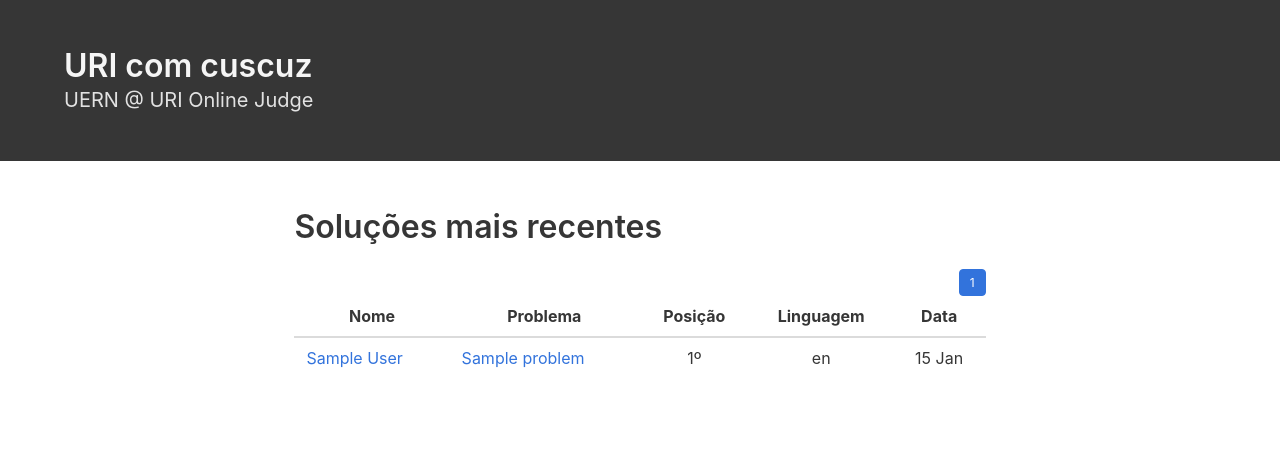
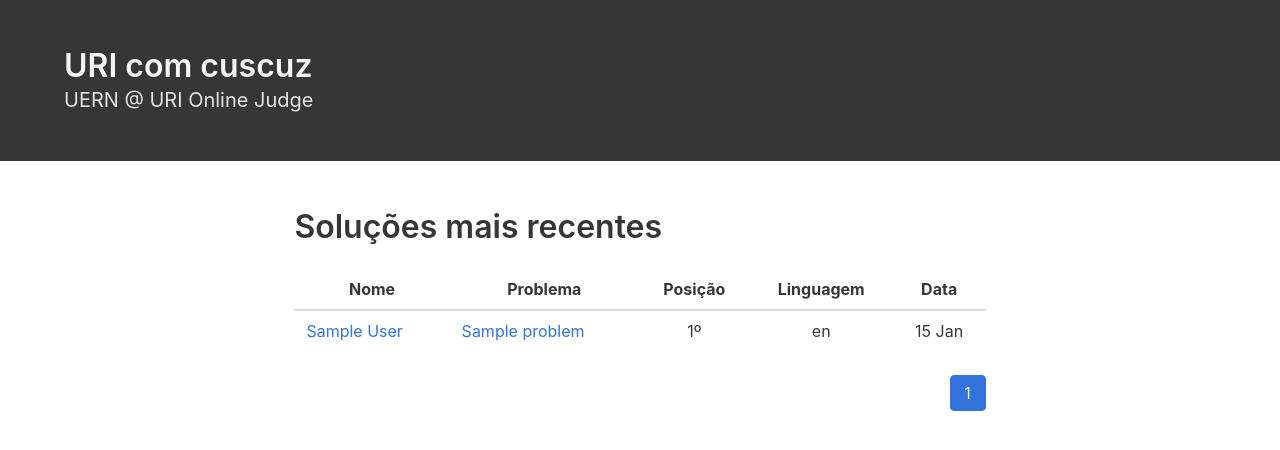
Before and after one commit to gacheiro/uri-com-cuscuz, a Flask app: page / in a window 1280 px wide. Shown: the top 450 px of the page. Run offline with Flask 2, Linux system fonts and the light colour scheme; tables that the repository leaves empty hold one stand-in row (values such as "Sample post"); some libraries are stand-ins or nearby versions.

Commit message:
Corrigido um bug no layout
Um </table> faltando estava bagunçando o layout.

```diff
--- a/uricomcuscuz/templates/layout.html
+++ b/uricomcuscuz/templates/layout.html
@@ -11,7 +11,6 @@
 <body>
 
   {% macro render_table(thead, tbody, row_macro) -%}
-    <table class="table is-striped is-hoverable is-fullwidth">
     <thead>
       <tr>
         {% for hcell in thead %}
@@ -70,7 +69,7 @@
       <div class="columns is-centered">
         <div class="column is-three-fifths">
           <div>
-            <p class=>
+            <p>
               <h3 class="title"> {{ table_desc }}
                 {% if external_link %}
                 <div class="icon" title="ver no URI">
@@ -82,13 +81,17 @@
               </h3>
             </p>
           </div>
-          <nav class="pagination is-small is-right" role="navigation" aria-label="pagination">
+          <div class="table-container">
+            <table class="table is-striped is-hoverable is-fullwidth">
+              {% block table %}
+              {% endblock %}
+            </table>
+          </div>
+          <div>
+            <nav class="pagination is-right" role="navigation" aria-label="pagination">
               {% block pagination %}
               {% endblock %}
             </nav>
-          <div class="table-container">
-            {% block table %}
-            {% endblock %}
           </div>
         </div>
       </div>
```
Lines whose indentation alone changed are shown as unchanged.
